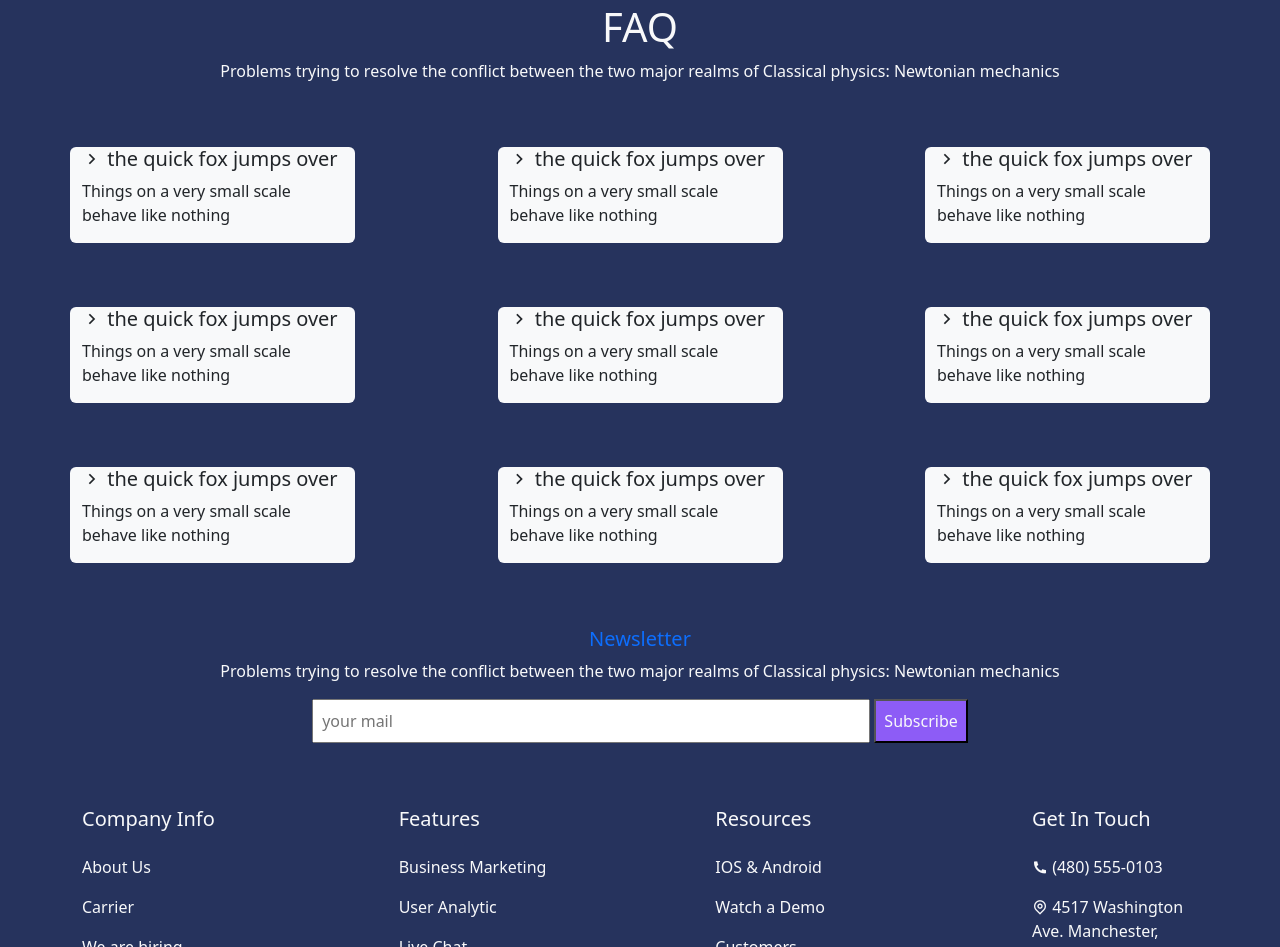
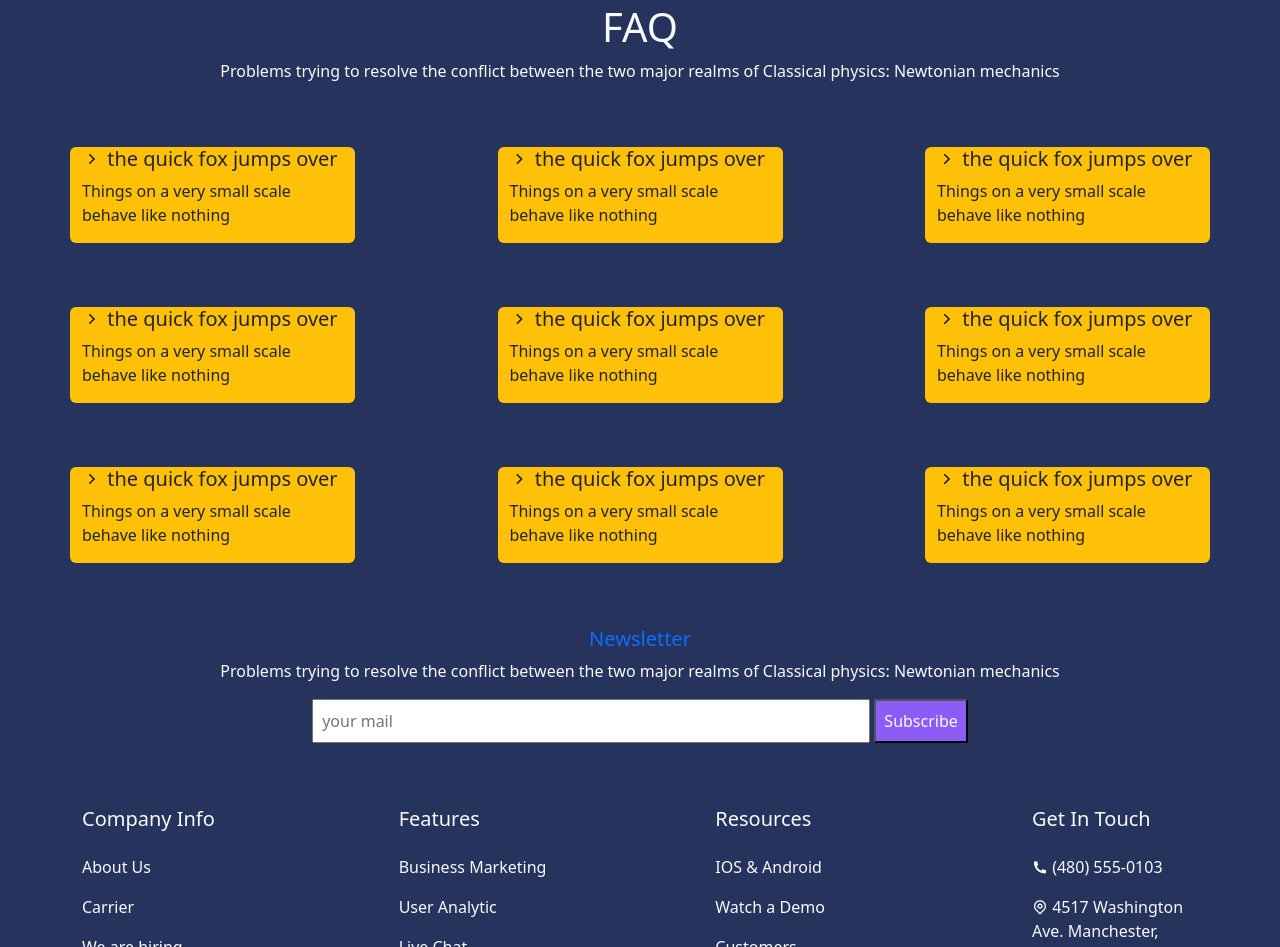
Before and after one commit to fatimatabintaniang/MonProjet, a plain HTML site: page index.html in a window 1280 px wide. Shown: the part 3211-4158 px from the top of the page. Drawn offline with nearby package versions, Linux system fonts and the light colour scheme.

Commit message:
Changement couleur des cards

```diff
--- a/index.html
+++ b/index.html
@@ -256,19 +256,19 @@
                     the two major realms of Classical physics: Newtonian mechanics </p>
             </div>
             <div class="row d-flex justify-content-between">
-                <div class="col-12 col-sm-5 col-md-3 col-lg-3 mb-3 bg-light rounded">
+                <div class="col-12 col-sm-5 col-md-3 col-lg-3 mb-3 bg-warning rounded">
                     <h5><i class="ri-arrow-right-s-line"></i> the quick fox jumps over
                         </h5>
                     <p>Things on a very small scale
                         behave like nothing </p>
                 </div>
-                <div class="col-12 col-sm-5 col-md-3 col-lg-3 mb-3 bg-light rounded">
+                <div class="col-12 col-sm-5 col-md-3 col-lg-3 mb-3 bg-warning rounded">
                     <h5><i class="ri-arrow-right-s-line"></i> the quick fox jumps over
                         </h5>
                     <p>Things on a very small scale
                         behave like nothing </p>
                 </div>
-                <div class="col-12 col-sm-5 col-md-3 col-lg-3 mb-3 bg-light rounded">
+                <div class="col-12 col-sm-5 col-md-3 col-lg-3 mb-3 bg-warning rounded">
                     <h5><i class="ri-arrow-right-s-line"></i> the quick fox jumps over
                         </h5>
                     <p>Things on a very small scale
@@ -277,19 +277,19 @@
 
             </div>
             <div class="row d-flex justify-content-between">
-                <div class="col-12 col-sm-5 d-none col-md-3 d-md-block col-lg-3 mb-3 bg-light rounded">
+                <div class="col-12 col-sm-5 d-none col-md-3 d-md-block col-lg-3 mb-3 bg-warning rounded">
                     <h5><i class="ri-arrow-right-s-line"></i> the quick fox jumps over
                         </h5>
                     <p>Things on a very small scale
                         behave like nothing </p>
                 </div>
-                <div class="col-12 col-sm-5 d-none col-md-3 d-md-block col-lg-3 mb-3 bg-light rounded">
+                <div class="col-12 col-sm-5 d-none col-md-3 d-md-block col-lg-3 mb-3 bg-warning rounded">
                     <h5><i class="ri-arrow-right-s-line"></i> the quick fox jumps over
                         </h5>
                     <p>Things on a very small scale
                         behave like nothing </p>
                 </div>
-                <div class="col-12 col-sm-5 d-none col-md-3 d-md-block col-lg-3 mb-3 bg-light rounded">
+                <div class="col-12 col-sm-5 d-none col-md-3 d-md-block col-lg-3 mb-3 bg-warning rounded">
                     <h5><i class="ri-arrow-right-s-line"></i> the quick fox jumps over
                         </h5>
                     <p>Things on a very small scale
@@ -298,19 +298,19 @@
 
             </div>
             <div class="row d-flex justify-content-between">
-                <div class="col-12 col-sm-5 d-none col-md-4 d-md-none col-lg-3 mb-3 d-lg-block bg-light rounded">
+                <div class="col-12 col-sm-5 d-none col-md-4 d-md-none col-lg-3 mb-3 d-lg-block bg-warning rounded">
                     <h5><i class="ri-arrow-right-s-line"></i> the quick fox jumps over
                         </h5>
                     <p>Things on a very small scale
                         behave like nothing </p>
                 </div>
-                <div class="col-12 col-sm-5 d-none col-md-4 d-md-none col-lg-3 d-lg-block mb-3 bg-light rounded">
+                <div class="col-12 col-sm-5 d-none col-md-4 d-md-none col-lg-3 d-lg-block mb-3 bg-warning rounded">
                     <h5><i class="ri-arrow-right-s-line"></i> the quick fox jumps over
                         </h5>
                     <p>Things on a very small scale
                         behave like nothing </p>
                 </div>
-                <div class="col-12 col-sm-5 d-none col-md-4 d-md-none col-lg-3 d-lg-block mb-3 bg-light rounded">
+                <div class="col-12 col-sm-5 d-none col-md-4 d-md-none col-lg-3 d-lg-block mb-3 bg-warning rounded">
                     <h5><i class="ri-arrow-right-s-line"></i> the quick fox jumps over
                         </h5>
                     <p>Things on a very small scale
```
